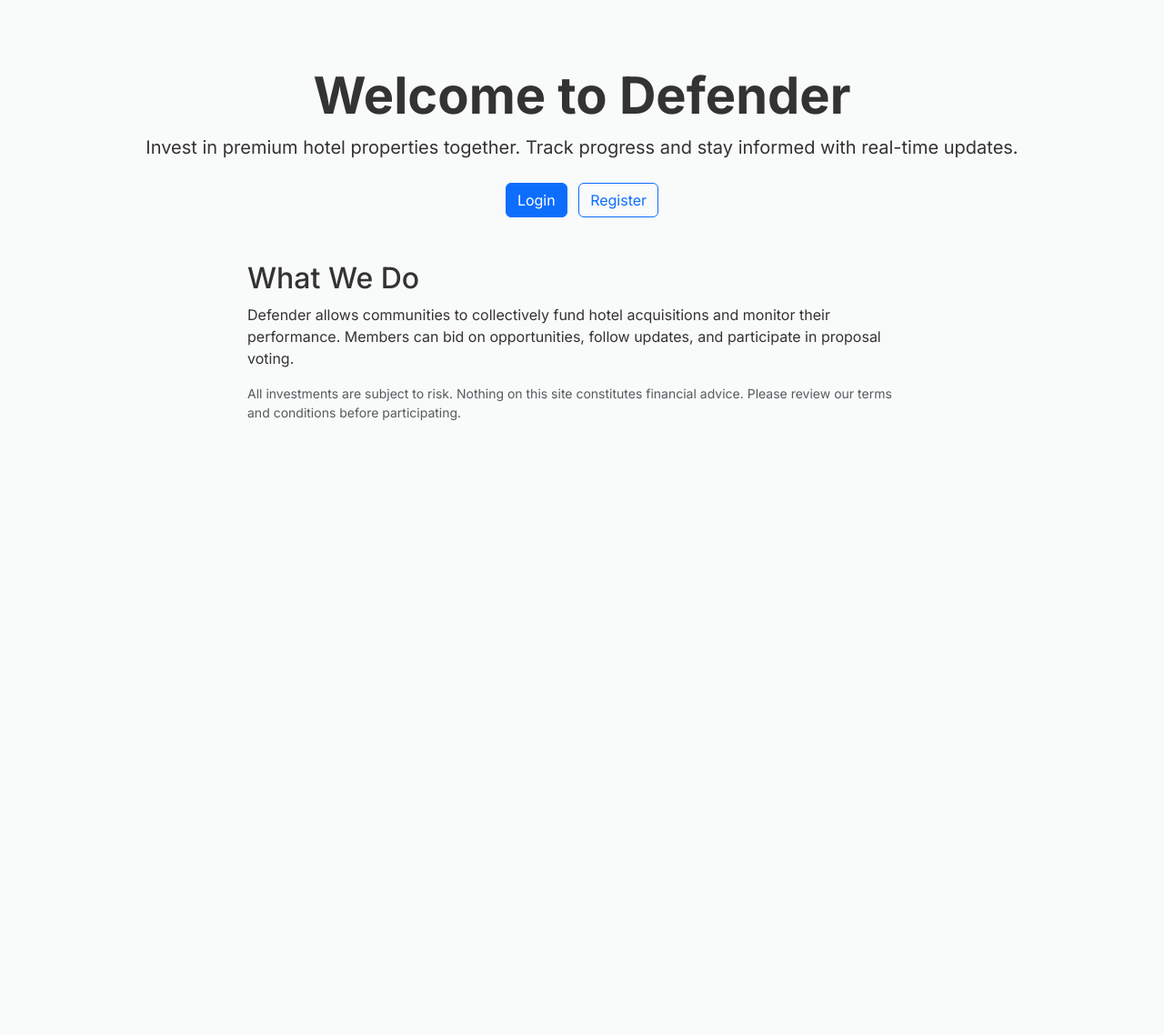
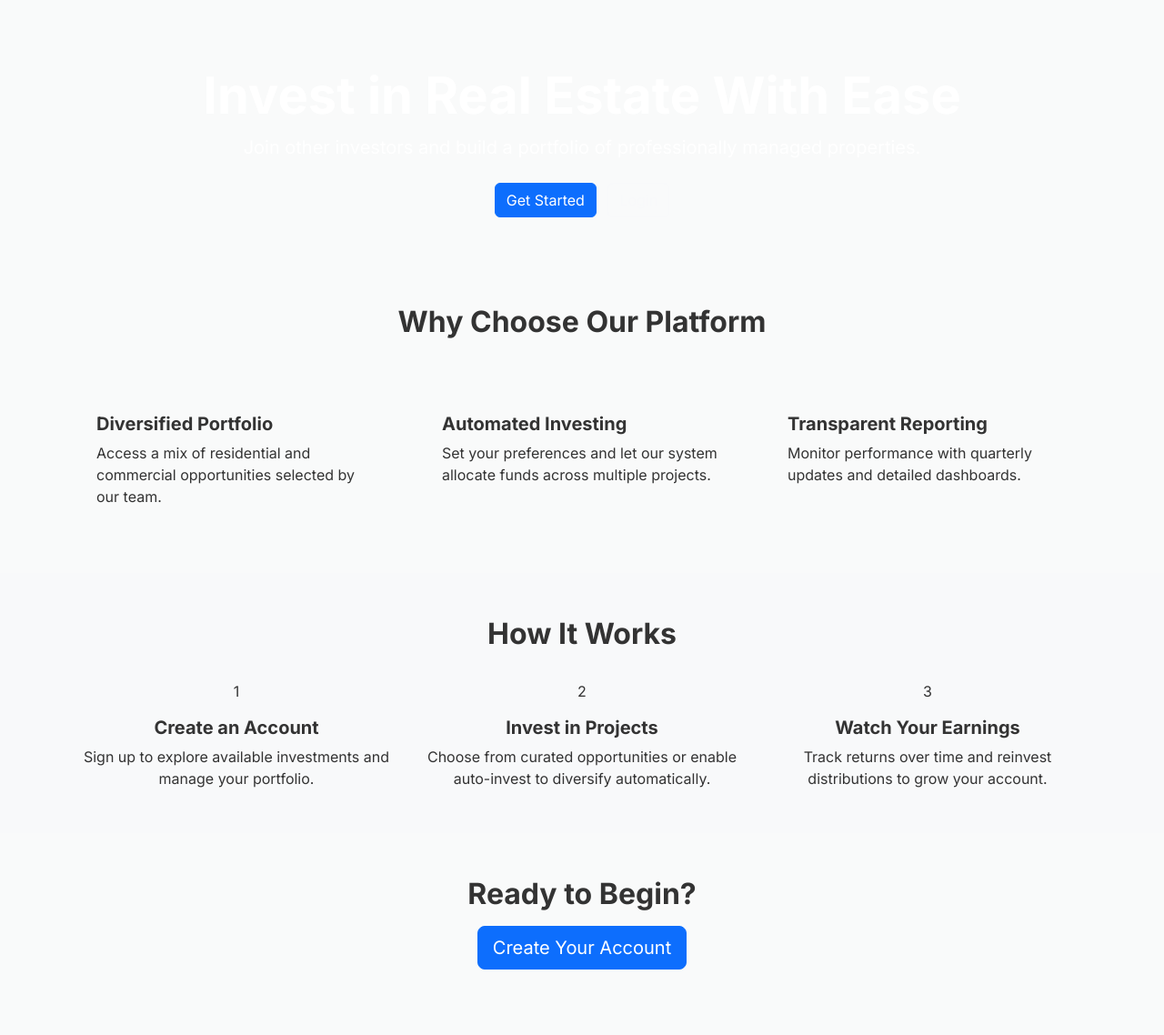
Before and after one commit to MoreThanAnon/Defender, a Laravel app: page / in a window 1280 px wide. Shown: the whole page at 91% size. Before the commit the page ends 462 px from the top, so only its background shows below. Run offline with Laravel 10, Linux system fonts and the light colour scheme; parts of the project's set-up code (start-up, migrations or seed data) failed here and were passed over; some libraries are stand-ins or nearby versions.

Commit message:
Improve landing page design

```diff
--- a/resources/views/welcome.blade.php
+++ b/resources/views/welcome.blade.php
@@ -1,22 +1,70 @@
 @extends('layouts.app')
 
 @section('content')
-<div class="container py-5">
-    <div class="text-center mb-5">
-        <h1 class="display-4 fw-bold">Welcome to Defender</h1>
-        <p class="lead">Invest in premium hotel properties together. Track progress and stay informed with real-time updates.</p>
-        <div class="mt-4">
-            <a href="{{ route('login') }}" class="btn btn-primary me-2">Login</a>
-            <a href="{{ route('register') }}" class="btn btn-outline-primary">Register</a>
-        </div>
-    </div>
-
-    <div class="row justify-content-center">
-        <div class="col-md-8">
-            <h2>What We Do</h2>
-            <p>Defender allows communities to collectively fund hotel acquisitions and monitor their performance. Members can bid on opportunities, follow updates, and participate in proposal voting.</p>
-            <p class="small text-muted">All investments are subject to risk. Nothing on this site constitutes financial advice. Please review our terms and conditions before participating.</p>
+<div class="hero-section text-center text-white d-flex flex-column justify-content-center align-items-center">
+    <div class="container py-5">
+        <h1 class="display-4 fw-bold">Invest in Real Estate With Ease</h1>
+        <p class="lead mb-4">Join other investors and build a portfolio of professionally managed properties.</p>
+        <div>
+            <a href="{{ route('register') }}" class="btn btn-primary me-2">Get Started</a>
+            <a href="{{ route('login') }}" class="btn btn-outline-light">Login</a>
         </div>
     </div>
 </div>
+
+<div class="container my-5">
+    <div class="row text-center mb-5">
+        <h2 class="fw-bold">Why Choose Our Platform</h2>
+    </div>
+    <div class="row g-4">
+        <div class="col-md-4">
+            <div class="feature-card p-4 h-100">
+                <h5 class="fw-bold mb-2">Diversified Portfolio</h5>
+                <p class="mb-0">Access a mix of residential and commercial opportunities selected by our team.</p>
+            </div>
+        </div>
+        <div class="col-md-4">
+            <div class="feature-card p-4 h-100">
+                <h5 class="fw-bold mb-2">Automated Investing</h5>
+                <p class="mb-0">Set your preferences and let our system allocate funds across multiple projects.</p>
+            </div>
+        </div>
+        <div class="col-md-4">
+            <div class="feature-card p-4 h-100">
+                <h5 class="fw-bold mb-2">Transparent Reporting</h5>
+                <p class="mb-0">Monitor performance with quarterly updates and detailed dashboards.</p>
+            </div>
+        </div>
+    </div>
+</div>
+
+<div class="bg-light py-5">
+    <div class="container">
+        <div class="row text-center mb-4">
+            <h2 class="fw-bold">How It Works</h2>
+        </div>
+        <div class="row g-4">
+            <div class="col-md-4 text-center">
+                <div class="step-icon mb-3">1</div>
+                <h5 class="fw-bold">Create an Account</h5>
+                <p class="mb-0">Sign up to explore available investments and manage your portfolio.</p>
+            </div>
+            <div class="col-md-4 text-center">
+                <div class="step-icon mb-3">2</div>
+                <h5 class="fw-bold">Invest in Projects</h5>
+                <p class="mb-0">Choose from curated opportunities or enable auto-invest to diversify automatically.</p>
+            </div>
+            <div class="col-md-4 text-center">
+                <div class="step-icon mb-3">3</div>
+                <h5 class="fw-bold">Watch Your Earnings</h5>
+                <p class="mb-0">Track returns over time and reinvest distributions to grow your account.</p>
+            </div>
+        </div>
+    </div>
+</div>
+
+<div class="text-center py-5">
+    <h2 class="fw-bold mb-3">Ready to Begin?</h2>
+    <a href="{{ route('register') }}" class="btn btn-primary btn-lg">Create Your Account</a>
+</div>
 @endsection
```
Also changed, not shown: public/css/app.css.
